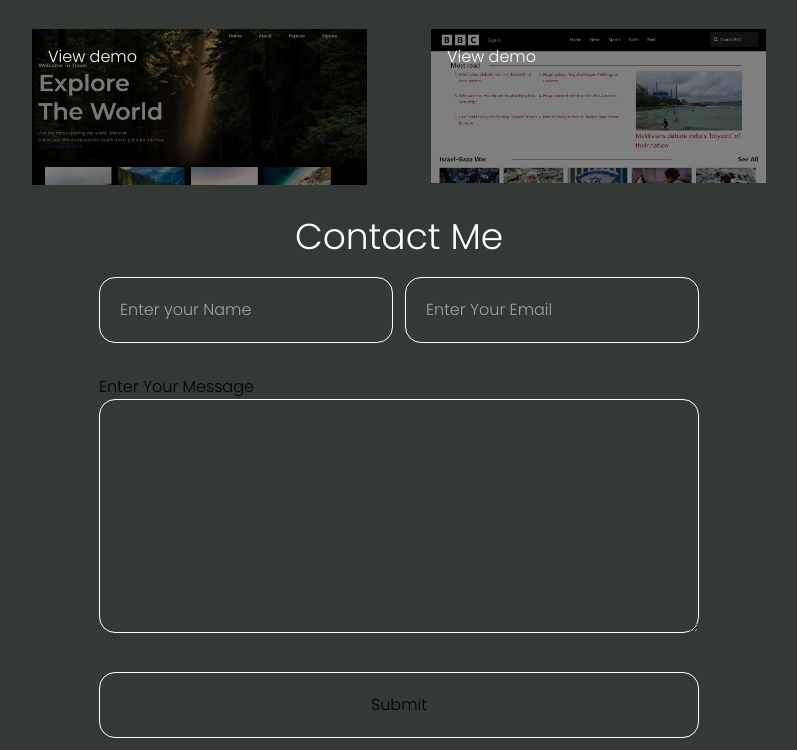
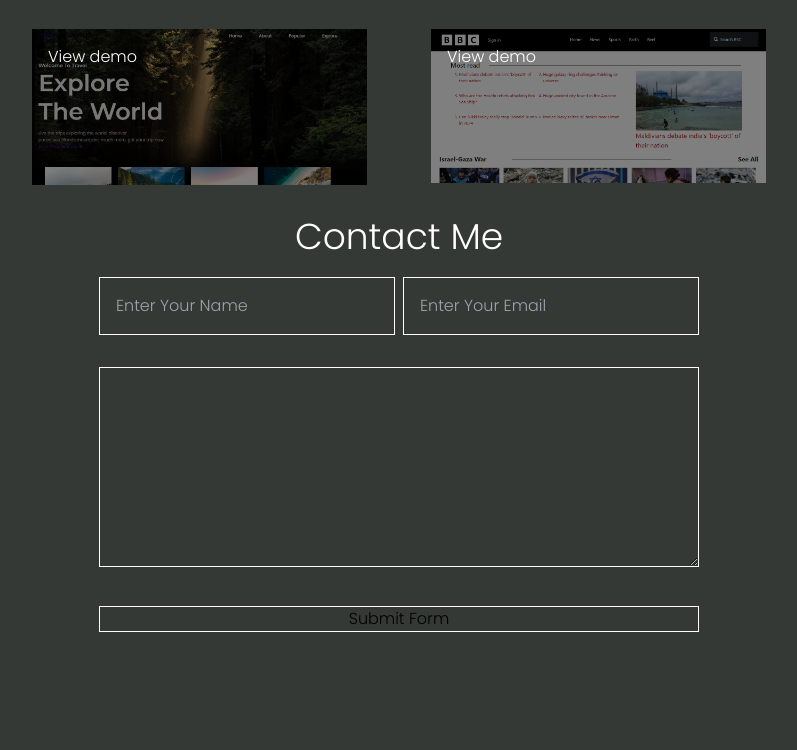
Before and after one commit to Simanta-Thapa/updateportfolio, a plain HTML site: page index.html in a window 1280 px wide. Shown: the part 2245-2995 px from the top of the page, without its empty margins (241-1038 px from the left). After the commit the page ends 2889 px from the top, so only its background shows below. Drawn offline with nearby package versions, Linux system fonts and the light colour scheme.

Commit message:
Making a working contact us form

```diff
--- a/index.css
+++ b/index.css
@@ -197,18 +197,38 @@ header{
 
 
 
-form{
+ form{
     width: 600px;
 
+
+
 }
+
 
 .inputgroup,input,textarea,button{
     width: 100%;
 }
 
+
 input,textarea{
 
     outline: none;
+}
+
+.inputgroup input,textarea{
+    background:transparent;
+    border:1px solid white;
+    padding:1rem;
+}
+
+
+textarea{
+    height: 200px;
+}
+
+button{
+    border: 1px solid white;
+    padding:1.5rem;
 }
 
 
@@ -361,6 +381,14 @@ input,textarea{
         align-items: center;
     }
 
+    .upperpartinput{
+        flex-direction: column;
+        width: 100%;
+    }
+
+    .inputgroup, input,.message{
+        width: 100%;
+    }
     #massage{
         width: 100%;
     }
--- a/index.html
+++ b/index.html
@@ -233,32 +233,30 @@
                 </div>
 
                 <div class="contactcontent mt-3">
-                    <form action="" class="form flex flex-col gap-8 mx-auto">
+                    <form action="https://api.web3forms.com/submit" method="POST" class="form flex flex-col gap-8 mx-auto">
+                        <input type="hidden" name="access_key" value="e612d510-ee96-4600-b026-8f8a55d595ef">
 
-                        <div class="upperinput flex gap-3">
+
+                      <div class="upperpartinput flex justify-between gap-2">
                         <div class="inputgroup">
-                                <input type ="text" name="name" placeholder="Enter your Name" class="p-5 bg-transparent border rounded-2xl border-white">
+                            <input type="text" name="name" placeholder="Enter Your Name"  required>
                         </div>
 
                         <div class="inputgroup">
-                                <input type ="email" name="email" placeholder="Enter Your Email" class="p-5 bg-transparent border rounded-2xl border-white">
+                            <input type="email" name="email" placeholder="Enter Your Email" required>
                         </div>
                       </div>
 
 
 
-                        <div class="inputgroup relative">
-                            <label class="text-arealabel" for="massage" class="absolute top-5 left-6">Enter Your Message</label>
-                            <textarea id="massage" class="textarea p-5 bg-transparent border rounded-2xl border-white" rows="8" >
-
+<div class="message">
+    <textarea name="message" placeholder="Enter Your Message" required>
 
     </textarea>
 </div>
 
-                        <div class="inputgroup">
-                            <button type="submit" class=" p-5 bg-transparent border rounded-2xl border-white">Submit</button>
-                        </div>
 
+    <button type="submit">Submit Form</button>
 
                     </form>
                 </div>
```
Lines whose indentation alone changed are shown as unchanged.
